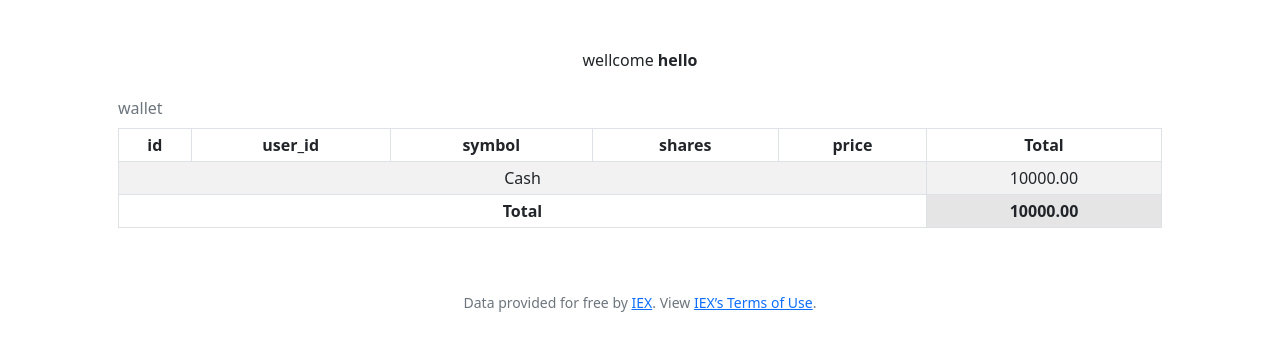
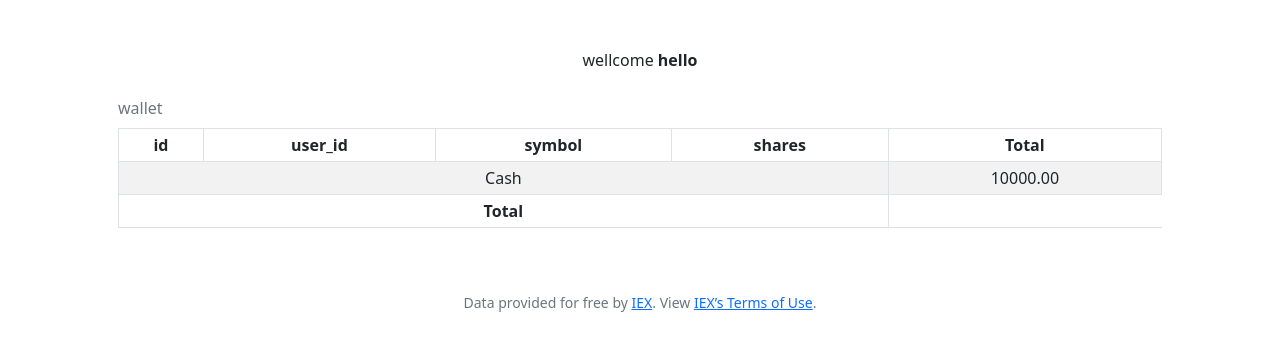
Before and after one commit to bluisfernandes/CS50, a Flask app: page / in a window 1280 px wide. Shown: the part 76-427 px from the top of the page. Run offline with Flask 2, Linux system fonts and the light colour scheme; a user stored in the database is signed in; data comes from the database, SQL or seed files in the repository; both versions use the stored data as it was before the commit; some libraries are stand-ins or nearby versions.

Commit message:
buy with wallet and cash

```diff
--- a/pset9/finance/application.py
+++ b/pset9/finance/application.py
@@ -62,11 +62,11 @@ def index():
         total=user[0]["cash"]
         for i in wallet:
             try:
-                # isnumeric(i["shares"]) and isnumeric(i["price"]):
-                total += int(i["shares"]) * int(i["price"])
+
+                # total += int(i["shares"]) * int(i["price"])
+                total += int(i["shares"]) * 1
             except:
                 pass
-
         return render_template("index.html", session_login=session, user=user[0], wallet=wallet, total=total)
 
 
@@ -83,6 +83,11 @@ def buy():
         if not symbol:
             return apology("ops", "choose a symbol")
 
+        if not shares.isnumeric():
+            return apology("ops", "shares must be a number")
+        elif int(shares) < 1 :
+            return apology("ops", "shares must be at least 1")
+
         stock=lookup(symbol)
 
         # check
@@ -92,13 +97,29 @@ def buy():
         # check if the symbol is already in use for this user
         list_id_symbol = db.execute("SELECT user_id_symbol FROM wallet WHERE user_id = ?", str(session['user_id'])) #+'_'+ stock['symbol'])
 
+        user_id_symbol = str(session['user_id'])+'_'+ stock['symbol']
+
+        new_symbol = True
         for id_symbol in list_id_symbol:
-            if id_symbol["user_id_symbol"] == str(session['user_id'])+'_'+ stock['symbol']:
-                return apology("opa!","already in use")
+            if id_symbol["user_id_symbol"] == user_id_symbol:
+                new_symbol = False
+                break
 
-        # Insert new item to wallet
-        db.execute("INSERT INTO wallet(user_id, symbol, shares, price, user_id_symbol) VALUES (?, ?, ?, ?, ?)", session['user_id'], stock['symbol'], shares, stock['price'], str(session['user_id'])+'_'+ stock['symbol'])
 
+
+        if new_symbol:
+            print("NEW SYMBOL")
+            # Insert new item to wallet
+            # TODO: remove price
+            db.execute("INSERT INTO wallet(user_id, symbol, shares, user_id_symbol) VALUES (?, ?, ?, ?)", session['user_id'], stock['symbol'], shares, user_id_symbol)
+
+        else:
+            print("SYMBOL IN USE")
+            # user_wallet = db.execute("SELECT * FROM wallet WHERE user_id_symbol = ?", user_id_symbol)
+            previous_shares = db.execute("SELECT shares FROM wallet WHERE user_id_symbol = ?", user_id_symbol )
+            shares = int(previous_shares[0]["shares"]) + int(shares)
+
+            db.execute("UPDATE wallet SET shares = ? WHERE user_id_symbol = ? ", shares, user_id_symbol)
 
         return redirect("/")
     else:
--- a/pset9/finance/templates/index.html
+++ b/pset9/finance/templates/index.html
@@ -19,7 +19,7 @@
                     <th >user_id</th>
                     <th>symbol</th>
                     <th>shares</th>
-                    <th>price</th>
+                    <!--<th>price</th>-->
                     <th>Total</th>
                 </tr>
             </thead>
@@ -31,21 +31,23 @@
                     <td>{{ i.user_id }}</td>
                     <td>{{ i.symbol }}</td>
                     <td>{{ i.shares }}</td>
-                    <td>{{ i.price }}</td>
+                    {#<td>{{ i.price }}</td>
                     <td >{{ "%.2f"|format(i.shares * i.price ) }}</td>
+                    #}
                 </tr>
 
             {% endfor %}
 
                 <tr>
-                    <td colspan="5">Cash</td>
+                    <td colspan="4">Cash</td>
                     <td >{{ "%.2f"|format(user.cash) }}</td>
                 </tr>
 
             <tfoot>
                 <tr>
-                    <th scope="row" colspan="5">Total</td>
-                    <th scope="row" class="table-active">{{ "%.2f"|format(total) }}</td>
+                    <th scope="row" colspan="4">Total</td>
+                    {#<th scope="row" class="table-active">{{ "%.2f"|format(total) }}</td>
+                    #}
                 </tr>
             </tfoot>
 
```
Also changed, not shown: pset9/finance/finance.db.
